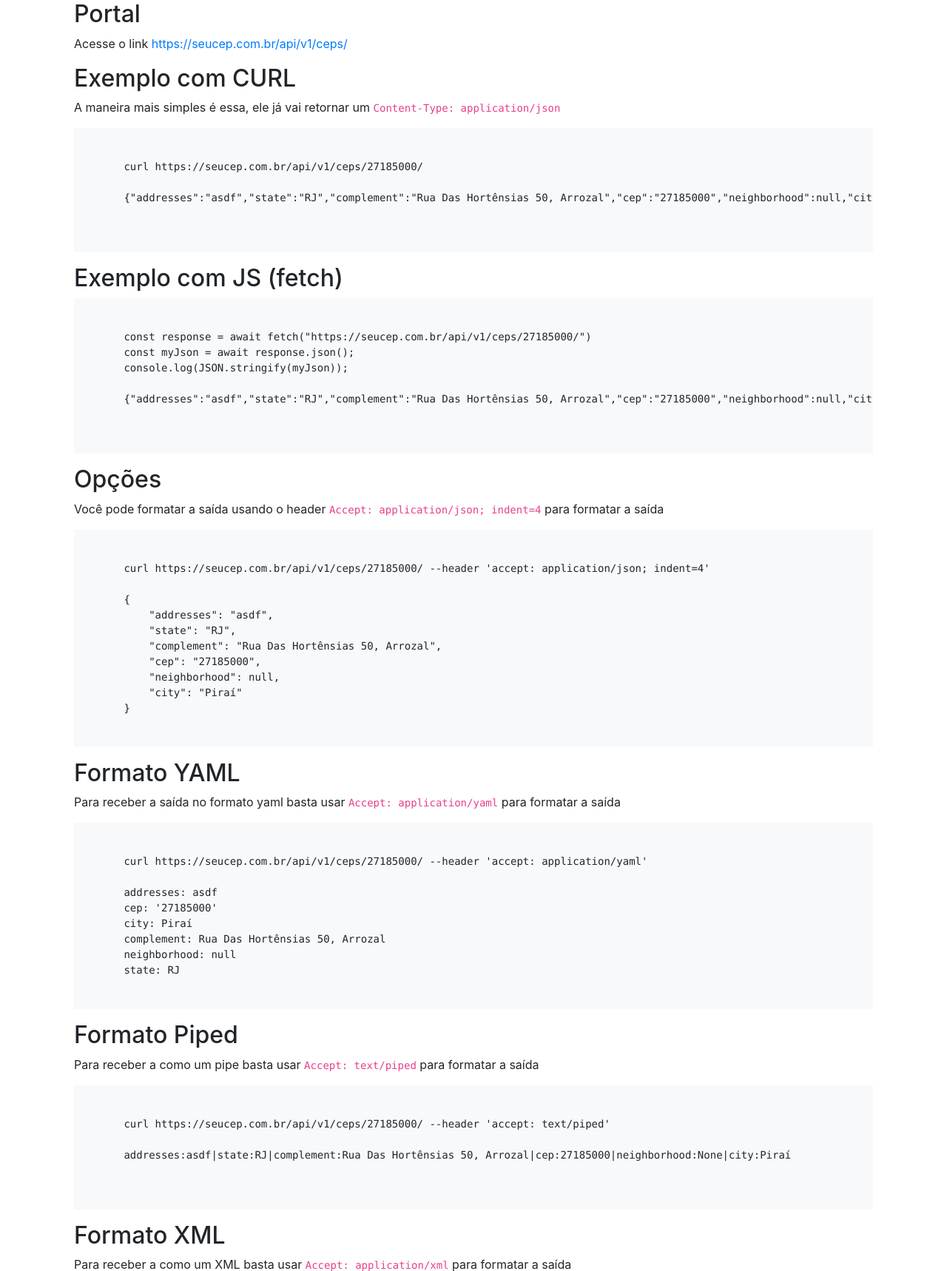
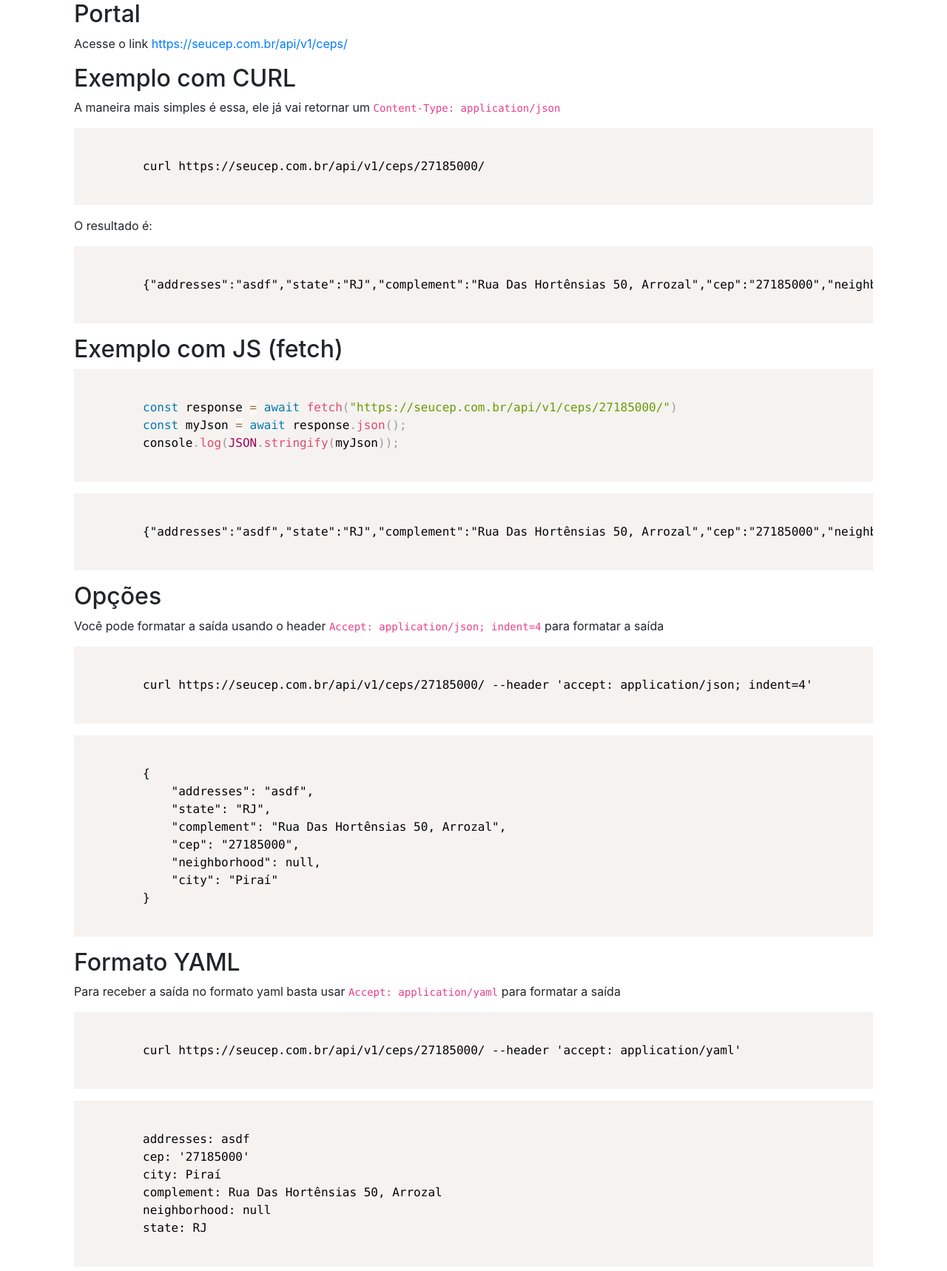
Before and after one commit to ricardochaves/seucep, a Django app: page / in a window 1280 px wide. Shown: the part 281-1999 px from the top of the page at 74% size. Run offline with Django 3.2, Linux system fonts and the light colour scheme; some libraries are stand-ins or nearby versions.

Commit message:
new template

```diff
--- a/seucep/apps/core/templates/core/index.html
+++ b/seucep/apps/core/templates/core/index.html
@@ -5,7 +5,8 @@
     <title>Title</title>
     <link rel="stylesheet" href="https://stackpath.bootstrapcdn.com/bootstrap/4.3.1/css/bootstrap.min.css"
           integrity="sha384-ggOyR0iXCbMQv3Xipma34MD+dH/1fQ784/j6cY/iJTQUOhcWr7x9JvoRxT2MZw1T" crossorigin="anonymous">
-
+    <link rel="stylesheet" href="https://cdnjs.cloudflare.com/ajax/libs/prism/1.17.1/themes/prism.min.css"
+          integrity="sha256-77qGXu2p8NpfcBpTjw4jsMeQnz0vyh74f5do0cWjQ/Q=" crossorigin="anonymous"/>
 </head>
 <body>
 
@@ -31,15 +32,20 @@
             <h2 class="display-5">Exemplo com CURL </h2>
 
             <p>A maneira mais simples é essa, ele já vai retornar um <code>Content-Type: application/json</code></p>
+
             <figure>
-                <pre class="bg-light">
-                    <code>
+                <pre>
+                    <code class="language-bash">
+        curl https://seucep.com.br/api/v1/ceps/27185000/</code>
+                </pre>
+            </figure>
 
-        curl https://seucep.com.br/api/v1/ceps/27185000/
+            <p>O resultado é:</p>
 
-        {"addresses":"asdf","state":"RJ","complement":"Rua Das Hortênsias 50, Arrozal","cep":"27185000","neighborhood":null,"city":"Piraí"}
-
-                    </code>
+            <figure>
+                <pre>
+                    <code class="language-json">
+        {"addresses":"asdf","state":"RJ","complement":"Rua Das Hortênsias 50, Arrozal","cep":"27185000","neighborhood":null,"city":"Piraí"}</code>
                 </pre>
             </figure>
 
@@ -51,16 +57,17 @@
         <div class="container">
             <h2 class="display-5">Exemplo com JS (fetch) </h2>
             <figure>
-                <pre class="bg-light">
-                    <code>
-
+                <pre>
+                    <code class="language-js">
         const response = await fetch("https://seucep.com.br/api/v1/ceps/27185000/")
         const myJson = await response.json();
-        console.log(JSON.stringify(myJson));
-
-        {"addresses":"asdf","state":"RJ","complement":"Rua Das Hortênsias 50, Arrozal","cep":"27185000","neighborhood":null,"city":"Piraí"}
-
-                    </code>
+        console.log(JSON.stringify(myJson));</code>
+                </pre>
+            </figure>
+            <figure>
+                <pre>
+                    <code class="language-json">
+        {"addresses":"asdf","state":"RJ","complement":"Rua Das Hortênsias 50, Arrozal","cep":"27185000","neighborhood":null,"city":"Piraí"}</code>
                 </pre>
             </figure>
         </div>
@@ -76,11 +83,14 @@
                 a saída</p>
 
             <figure>
-                <pre class="bg-light">
-                    <code>
-
-        curl https://seucep.com.br/api/v1/ceps/27185000/ --header 'accept: application/json; indent=4'
-
+                <pre>
+                    <code class="language-bash">
+        curl https://seucep.com.br/api/v1/ceps/27185000/ --header 'accept: application/json; indent=4'</code>
+                </pre>
+            </figure>
+            <figure>
+                <pre>
+                    <code class="language-json">
         {
             "addresses": "asdf",
             "state": "RJ",
@@ -88,8 +98,7 @@
             "cep": "27185000",
             "neighborhood": null,
             "city": "Piraí"
-        }
-                    </code>
+        }</code>
                 </pre>
             </figure>
 
@@ -106,18 +115,20 @@
                 a saída</p>
 
             <figure>
-                <pre class="bg-light">
-                    <code>
-
-        curl https://seucep.com.br/api/v1/ceps/27185000/ --header 'accept: application/yaml'
-
+                <pre>
+                    <code class="language-bash">
+        curl https://seucep.com.br/api/v1/ceps/27185000/ --header 'accept: application/yaml'</code>
+                </pre>
+            </figure>
+            <figure>
+                <pre>
+                    <code class="language-yaml">
         addresses: asdf
         cep: '27185000'
         city: Piraí
         complement: Rua Das Hortênsias 50, Arrozal
         neighborhood: null
-        state: RJ
-                    </code>
+        state: RJ</code>
                 </pre>
             </figure>
 
@@ -134,14 +145,16 @@
                 a saída</p>
 
             <figure>
-                <pre class="bg-light">
-                    <code>
+                <pre>
+                    <code class="language-bash">
+        curl https://seucep.com.br/api/v1/ceps/27185000/ --header 'accept: text/piped'</code>
+                </pre>
+            </figure>
 
-        curl https://seucep.com.br/api/v1/ceps/27185000/ --header 'accept: text/piped'
-
-        addresses:asdf|state:RJ|complement:Rua Das Hortênsias 50, Arrozal|cep:27185000|neighborhood:None|city:Piraí
-
-                    </code>
+            <figure>
+                <pre>
+                    <code class="language-js">
+        addresses:asdf|state:RJ|complement:Rua Das Hortênsias 50, Arrozal|cep:27185000|neighborhood:None|city:Piraí</code>
                 </pre>
             </figure>
 
@@ -156,23 +169,20 @@
 
             <p>Para receber a como um XML basta usar <code>Accept: application/xml</code> para formatar
                 a saída</p>
-
             <figure>
-                <pre class="bg-light">
-                    <code>
-
-        curl https://seucep.com.br/api/v1/ceps/27185000/ --header 'accept: application/xml'
-
-<textarea rows="1" cols="300" style="border:none;" class="bg-light">
-
-        <Address addresses="asdf" state="RJ" complement="Rua Das Hortênsias 50, Arrozal" cep="27185000"
-                 neighborhood="None" city="Piraí"/>
-</textarea>
-                    </code>
+                <pre>
+                    <code class="language-bash">
+        curl https://seucep.com.br/api/v1/ceps/27185000/ --header 'accept: application/xml'</code>
                 </pre>
             </figure>
 
-
+            <figure>
+                <pre>
+                    <code class="language-markup">
+        &lt;Address addresses="asdf" state="RJ" complement="Rua Das Hortênsias 50, Arrozal" cep="27185000"
+                 neighborhood="None" city="Piraí"/&gt;</code>
+                </pre>
+            </figure>
         </div>
     </div>
 
@@ -197,6 +207,15 @@
     </div>
 </div>
 
-
+<script src="https://cdnjs.cloudflare.com/ajax/libs/prism/1.17.1/prism.min.js"
+        integrity="sha256-HWJnMZHGx7U1jmNfxe4yaQedmpo/mtxWSIXvcJkLIf4=" crossorigin="anonymous"></script>
+<script src="https://cdnjs.cloudflare.com/ajax/libs/prism/1.17.1/components/prism-javascript.min.js"
+        integrity="sha256-Fck6LA/qj8sXp1+RQhukXSoj2T3EBrl69L4QUV74Co8=" crossorigin="anonymous"></script>
+<script src="https://cdnjs.cloudflare.com/ajax/libs/prism/1.17.1/components/prism-bash.min.js"
+        integrity="sha256-W7l8nP5GgjHSb7BvkoJKZQ+6+qFPM2VT6aF1lISibsA=" crossorigin="anonymous"></script>
+<script src="https://cdnjs.cloudflare.com/ajax/libs/prism/1.17.1/components/prism-json.min.js"
+        integrity="sha256-tLgG7JGsKcY/xjGqVS3C/Rx8u5qq4OKmB9+g38o935c=" crossorigin="anonymous"></script>
+<script src="https://cdnjs.cloudflare.com/ajax/libs/prism/1.17.1/components/prism-yaml.min.js"
+        integrity="sha256-JoqiKM2GipZjbGjNyl62d6qjQY1F9QTLriWOe4N76wE=" crossorigin="anonymous"></script>
 </body>
 </html>
```
Lines whose indentation alone changed are shown as unchanged.
